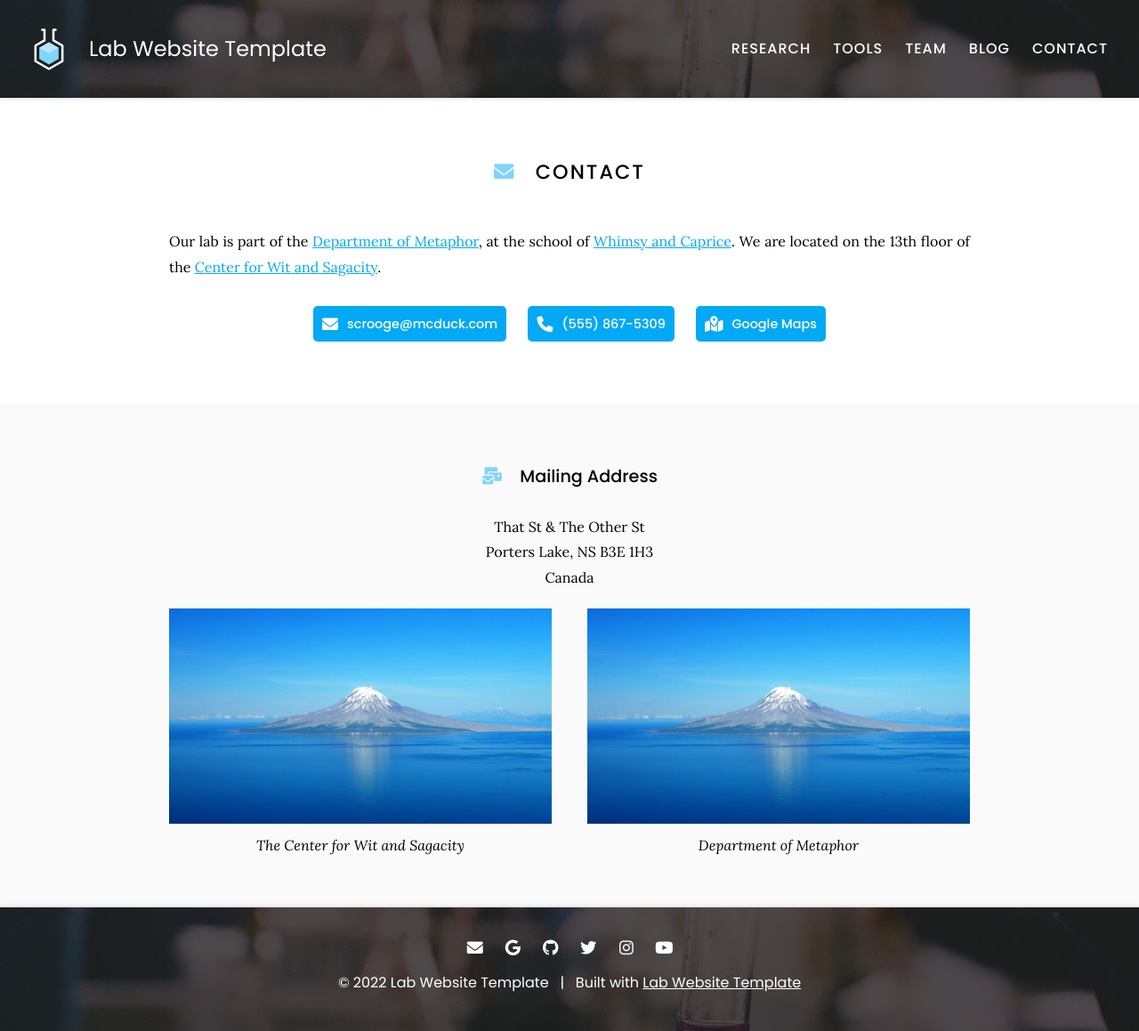
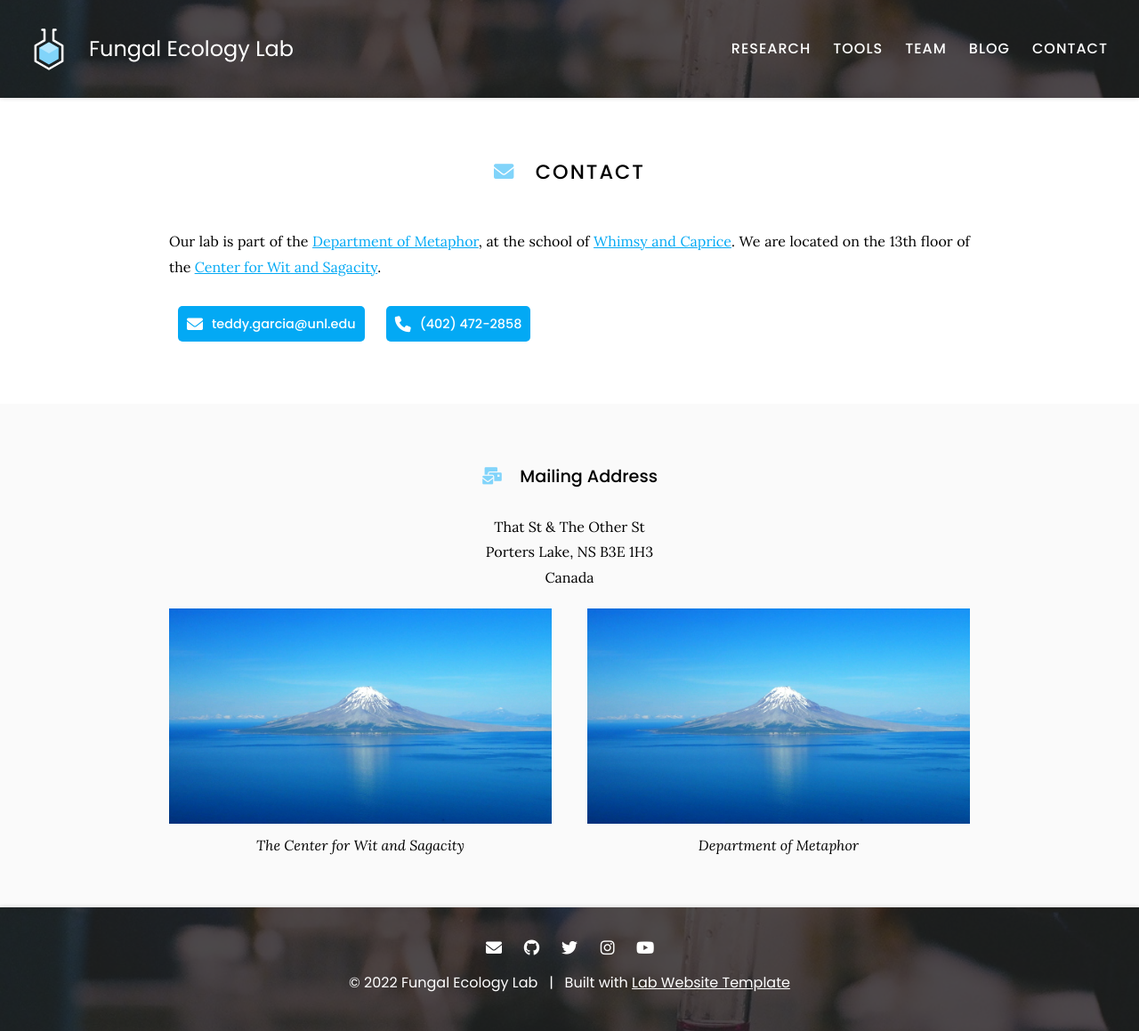
Before and after one commit to teddyaroca/fungeco, a Jekyll site: the page built from contact/index.md, in a window 1280 px wide. Shown: the whole page at 89% size. Built offline with Jekyll 4.4.1, drawn with Linux system fonts in a browser that asks for light colours.

Commit message:
updating config and contact files

```diff
--- a/_config.yaml
+++ b/_config.yaml
@@ -1,21 +1,21 @@
 ### basic settings
 
 # site properties and page defaults
-title: Lab Website Template
+title: Fungal Ecology Lab
 description: An easy-to-use, flexible website template for labs, with automatic citations, GitHub tag imports, pre-built components, and more.
 logo: images/logo.svg
 header: images/background.jpg
 footer: images/background.jpg
-baseurl: /lab-website-template
+baseurl: /fungeco
 
 # site social media and other links
 links:
-  email: jane.smith@your-lab.com
-  google-scholar: Jane Smith
-  github: your-lab
-  twitter: YourLabHandle
-  instagram: YourLabHandle
-  youtube: YourLabChannel
+  email: teddy,garcia@unl.edu
+  google-scholar:
+  github: teddyaroca
+  twitter: teddygofficial
+  instagram: unlfungalecologylab
+  youtube: unlfungalecologylab
 
 ### advanced settings
 
--- a/contact/index.md
+++ b/contact/index.md
@@ -14,27 +14,27 @@ We are located on the 13th floor of the [Center for Wit and Sagacity]().
   include link.html
   type="email"
   icon=""
-  text="scrooge@mcduck.com"
+  text="teddy.garcia@unl.edu"
   tooltip=""
-  link="scrooge@mcduck.com"
+  link="teddy.garcia@unl.edu"
   style="button"
 %}
 {%
   include link.html
   type="phone"
   icon=""
-  text="(555) 867-5309"
+  text="(402) 472-2858"
   tooltip=""
-  link="+1-555-867-5309"
+  link="+1-402-472-2858"
   style="button"
 %}
 {%
   include link.html
-  type="address"
+  type="406 Plant Sciences Hall, Lincoln, NE 68503"
   icon=""
   text="Google Maps"
   tooltip="Our location on Google Maps for easy navigation"
-  link="https://www.google.com/maps/place/That+St+%26+The+Other+St,+Porters+Lake,+NS+B3E+1H3,+Canada/@44.7389237,-63.3033296,20.78z/data=!4m5!3m4!1s0x4b5a31023bb02565:0xb9505694e83a53d7!8m2!3d44.7389353!4d-63.3030828"
+  link="https://www.google.com/maps/place/Plant+Sciences+Hall/@40.8311899,-96.668423,17z/data=!4m13!1m7!3m6!1s0x8796bea0d9f1319f:0xf78bf579792ac57c!2sPlant+Sciences+Hall,+Lincoln,+NE+68503!3b1!8m2!3d40.8311899!4d-96.6662343!3m4!1s0x8796bea1280ea54d:0x4fbcaeccd3065e2f!8m2!3d40.8311941!4d-96.6658196"
   style="button"
 %}
 {:.center}
```
